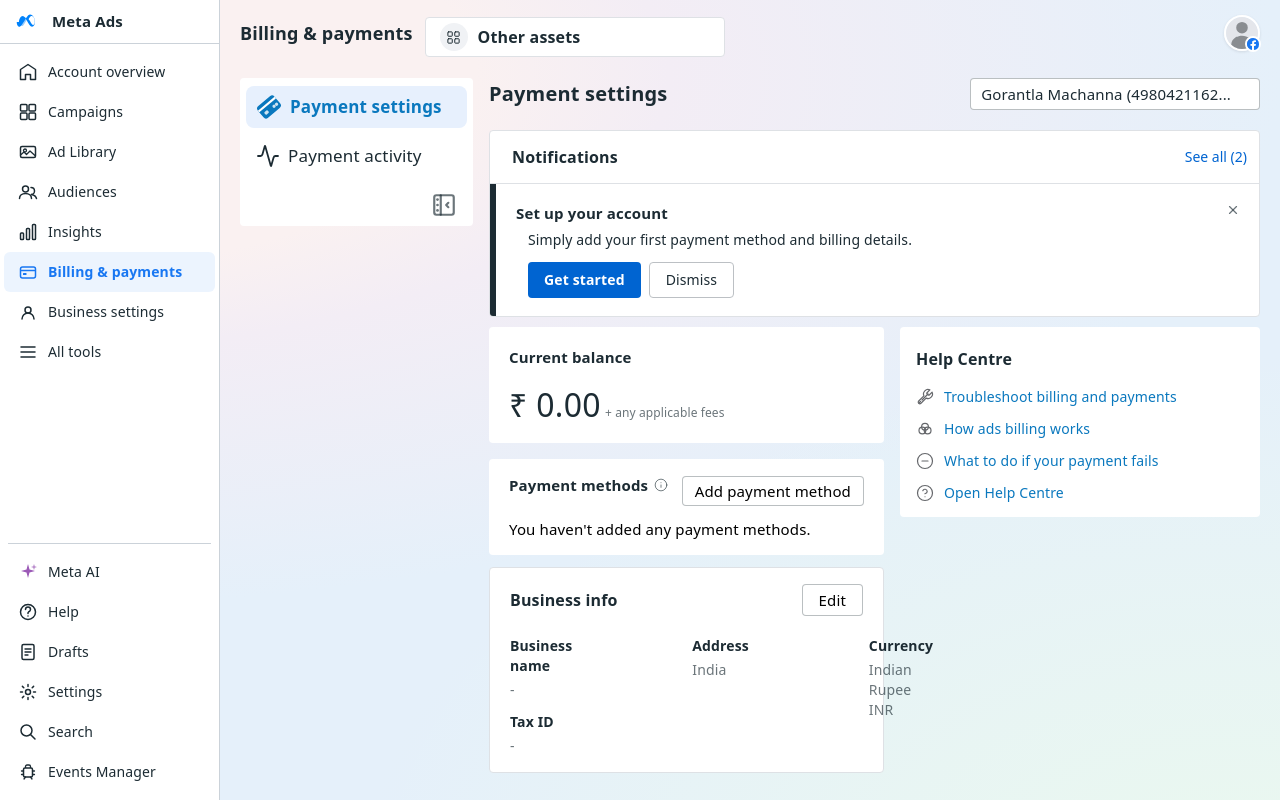
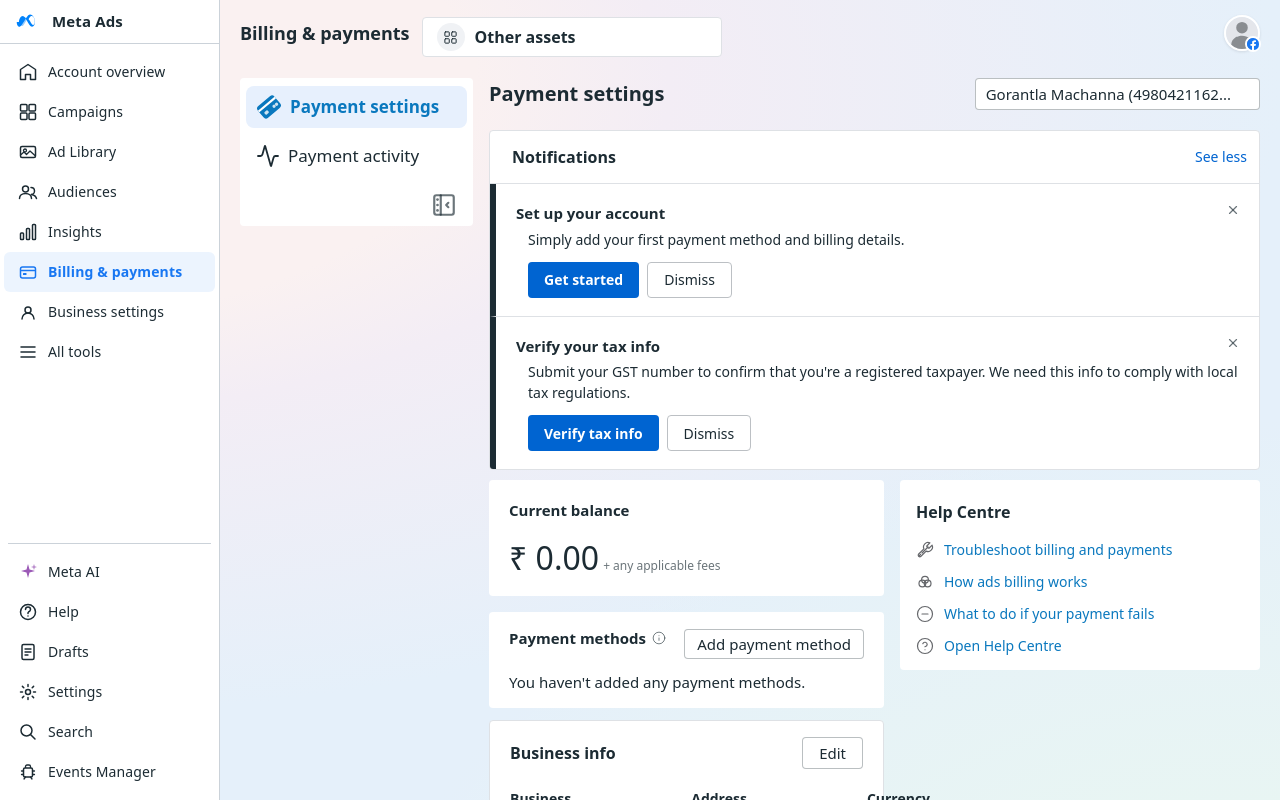
Before and after one commit to machanna-03/fbads, a React (Create React App) app: page / in a window 1280 px wide. Both pictures are taken after a click on the element "Billing & payments". Built offline with nearby package versions, Linux system fonts and the light colour scheme; some icons are missing; a web font is replaced by a local one.

Commit message:
updated code

```diff
--- a/src/components/BillingPayments.js
+++ b/src/components/BillingPayments.js
@@ -1,5 +1,6 @@
 import { useState, useEffect, useRef } from "react";
 import { Box, Typography, Select, MenuItem, TextField, IconButton, Paper, Button, InputAdornment, Checkbox, Radio } from "@mui/material";
+import { createTheme, ThemeProvider } from "@mui/material/styles";
 import {
   CreditCard, Activity, Info, X, ChevronDown,
   LayoutGrid, Edit3, HelpCircle, Settings2,
@@ -39,6 +40,65 @@
 const WHITE = "#ffffff";
 const RADIUS = "4px";              // card border-radius from Meta
 
+const theme = createTheme({
+  typography: {
+    fontFamily: FONT,
+    allVariants: {
+      fontFamily: FONT,
+      color: TEXT,
+    },
+  },
+  components: {
+    MuiTypography: {
+      styleOverrides: {
+        root: {
+          fontFamily: FONT,
+          color: TEXT,
+        },
+      },
+    },
+    MuiButton: {
+      styleOverrides: {
+        root: {
+          fontFamily: FONT,
+          textTransform: "none",
+        },
+      },
+    },
+    MuiInputBase: {
+      styleOverrides: {
+        root: {
+          fontFamily: FONT,
+          color: TEXT,
+        },
+        input: {
+          fontFamily: FONT,
+          color: TEXT,
+          "&::placeholder": {
+            fontFamily: FONT,
+          },
+        },
+      },
+    },
+    MuiMenuItem: {
+      styleOverrides: {
+        root: {
+          fontFamily: FONT,
+          color: TEXT,
+        },
+      },
+    },
+    MuiSelect: {
+      styleOverrides: {
+        select: {
+          fontFamily: FONT,
+          color: TEXT,
+        },
+      },
+    },
+  },
+});
+
 /* ─── Meta exact page background gradient ─── */
 const PAGE_BG = `
   radial-gradient(103.89% 81.75% at 95.41% 106.34%, #EAF8EF 6%, rgba(234,248,239,0) 79.68%),
@@ -53,7 +113,7 @@
 // Banner title: 15px / 700
 const H_CARD = { fontSize: "15px", fontWeight: 700, lineHeight: "20px", color: TEXT };
 // Body text: 14px / 400
-const T_BODY = { fontSize: "15px", fontWeight: 400, lineHeight: "20px", color: "#000000ff" };
+const T_BODY = { fontSize: "15px", fontWeight: 400, lineHeight: "20px", color: TEXT };
 // Label (Business name etc): 15px / 700
 const T_LABEL = { fontSize: "15px", fontWeight: 700, lineHeight: "20px", color: TEXT };
 // Subtext / muted: 12px / 400
@@ -71,8 +131,8 @@
 const T_NAV = { fontSize: "14px", fontWeight: 400, lineHeight: "20px", color: TEXT };
 
 /* ─── Primitives ─── */
-function T({ children, sx = {} }) {
-  return <Typography sx={{ fontFamily: FONT, ...sx }}>{children}</Typography>;
+function T({ children, sx = {}, ...props }) {
+  return <Typography sx={{ fontFamily: FONT, color: TEXT, ...sx }} {...props}>{children}</Typography>;
 }
 
 // Card: white, 4px radius, NO border, NO shadow (exact Meta style)
@@ -203,7 +263,7 @@
 
 /* ─── Notifications Panel ─── */
 function NotificationsPanel({ notifications, setNotifications }) {
-  const [expanded, setExpanded] = useState(false);
+  const [expanded, setExpanded] = useState(true);
 
   const activeItems = [];
   if (notifications.setup) activeItems.push("setup");
@@ -915,7 +975,7 @@
                   sx={{
                     mt: 1.5,
                     fontSize: "14px",
-                    color: "#65676B",
+                    color: MUTED,
                     backgroundColor: "#f7fbfe",
                   }}
                 >
@@ -1203,7 +1263,7 @@
         }}>
           {/* Left side */}
           <Box>
-            <Typography sx={{ fontSize: "14px", fontWeight: "600", color: "#65676B", mb: 0.5 }}>
+            <Typography sx={{ fontSize: "14px", fontWeight: "600", color: MUTED, mb: 0.5 }}>
               {activeBillingTab === "ad-accounts" ? "Ad account" : "WhatsApp Business account"}
             </Typography>
             <Typography sx={{ fontSize: "18px", fontWeight: "bold", color: TEXT }}>
@@ -1214,7 +1274,7 @@
           {/* Right side */}
           <Box sx={{ display: "flex", flexDirection: "column", alignItems: "flex-end" }}>
             <Box sx={{ display: "flex", alignItems: "center", gap: 0.5, mb: 0.5 }}>
-              <Typography sx={{ fontSize: "14px", fontWeight: "600", color: "#65676B" }}>
+              <Typography sx={{ fontSize: "14px", fontWeight: "600", color: MUTED }}>
                 Current balance
               </Typography>
               <Info size={14} color="#65676B" />
@@ -1727,7 +1787,7 @@
 
           <Typography
             align="center"
-            sx={{ maxWidth: 460, fontSize: "15px", fontWeight: "400", color: "#4f5054", mb: 3 }}
+            sx={{ maxWidth: 460, fontSize: "15px", fontWeight: "400", color: MUTED, mb: 3 }}
           >
             You have no transactions during this period. Update the date range or remove filters to expand your search.
           </Typography>
@@ -1947,6 +2007,7 @@
   ];
 
   return (
+    <ThemeProvider theme={theme}>
       <Box sx={{
         display: "flex", flexDirection: "column",
         /* EXACT Meta page background gradient */
@@ -1979,5 +2040,6 @@
           )}
         </Box>
       </Box>
-  );
-}
+    </ThemeProvider>
+  );
+}
--- a/src/index.css
+++ b/src/index.css
@@ -6,7 +6,7 @@
   font-style: normal;
   font-weight: 700;
   src: local('Optimistic 95'), local('Optimistic95'),
-       url('https://react.dev/fonts/Optimistic_Display_W_Bd.woff2') format('woff2');
+    url('https://react.dev/fonts/Optimistic_Display_W_Bd.woff2') format('woff2');
 }
 
 @font-face {
@@ -14,7 +14,7 @@
   font-style: normal;
   font-weight: 400;
   src: local('Optimistic 95'), local('Optimistic95'),
-       url('https://react.dev/fonts/Optimistic_Display_W_Md.woff2') format('woff2');
+    url('https://react.dev/fonts/Optimistic_Display_W_Md.woff2') format('woff2');
 }
 
 *,
@@ -36,7 +36,7 @@
   /* EXACT from Meta computed: "Optimistic 95", system-ui, sans-serif */
   font-family: "Optimistic 95", system-ui, sans-serif;
   font-size: 12px;
-  font-weight: 400;
+  font-weight: 700;
   line-height: 1.28;
 
   /* EXACT body text color from Meta */
@@ -59,6 +59,7 @@
   color: #0a78be;
   text-decoration: none;
 }
+
 a:hover {
   text-decoration: underline;
 }
@@ -68,18 +69,22 @@
   width: 6px;
   height: 6px;
 }
+
 ::-webkit-scrollbar-track {
   background: transparent;
 }
+
 ::-webkit-scrollbar-thumb {
   background: rgba(0, 0, 0, 0.2);
   border-radius: 3px;
 }
+
 ::-webkit-scrollbar-thumb:hover {
   background: rgba(0, 0, 0, 0.35);
 }
 
 button {
+  font-family: "Optimistic 95", system-ui, sans-serif;
   font-family: "Optimistic 95", system-ui, sans-serif;
   cursor: pointer;
 }
```
Lines whose indentation alone changed are shown as unchanged.
